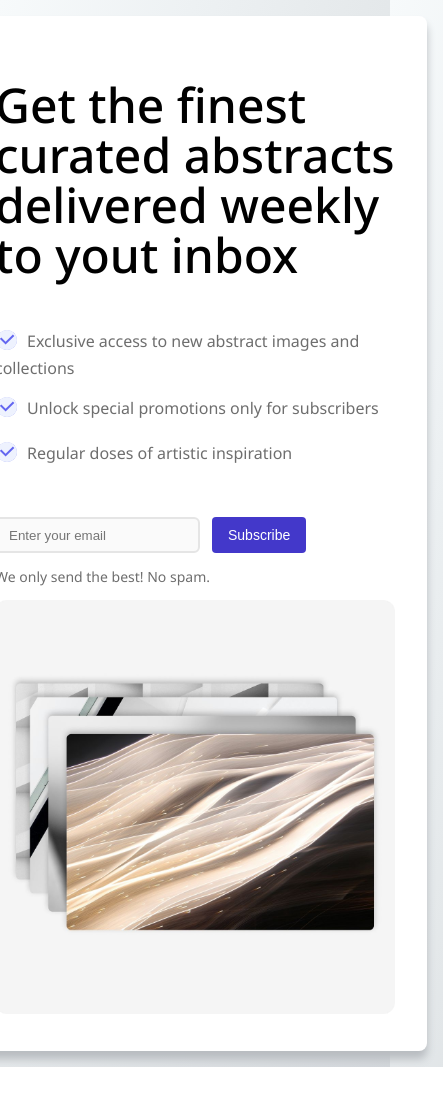
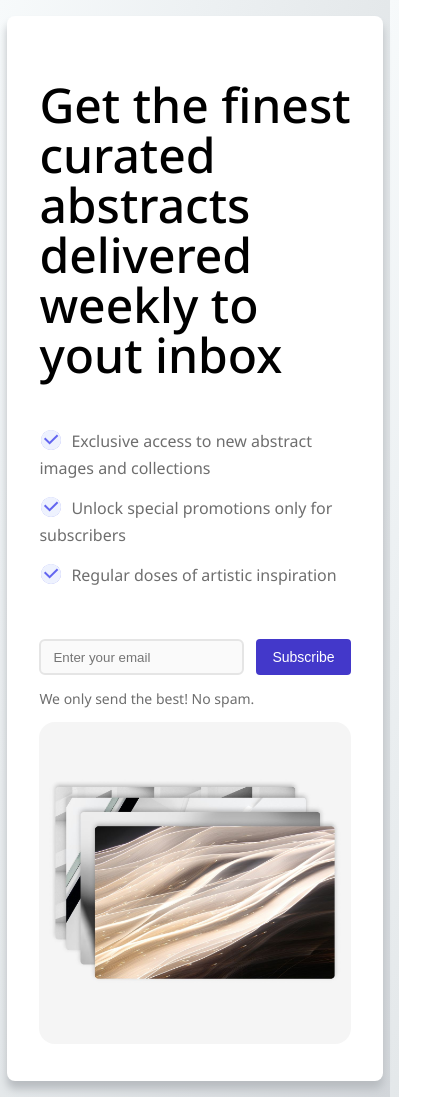
Before and after one commit to reifschneider-helen/newsletter-section, a React (Create React App) app: page / in a window 390 px wide. Shown: the whole page, 443 px wide, since content can reach past the window. Before the commit the page ends 1067 px from the top, so only its background shows below. Built offline with nearby package versions, Linux system fonts and the light colour scheme.

Commit message:
Add more styles

```diff
--- a/src/App.css
+++ b/src/App.css
@@ -97,30 +97,54 @@ button:focus {
   border-width: 0;
 }
 
-@media (max-width: 900px) {
- img {
+@media (max-width: 1120px) {
+  .App {
+    padding: 64px;
+  }
+  .left-column {
+    width: 100%;
+  }
+  .right-column {
+    margin-left: 0;
+  }
+  img {
     width: 100%;
     min-width: 400px;
     height: auto;
   }
-
   h1 {
     font-size: 52px;
   }
-
   .subscribe-form {
-    width: 70%;
+    width: 80%;
   }
-
   .right-column {
     margin-left: 64px;
   }
 }
 
-@media (max-width: 768px), (max-width: 375px) {
+@media (max-width: 950px) {
+  .App {
+    padding: 52px;
+  }
+  img {
+    width: 100%;
+    min-width: 300px;
+    height: auto;
+  }
+  h1 {
+    font-size: 50px;
+  }
+  .right-column {
+    margin-left: 32px;
+  }
+}
+
+@media (max-width: 768px) {
   .App {
     flex-direction: column;
     align-items: start;
+    padding: 32px;
   }
   .right-column {
     margin-left: 0;
@@ -128,12 +152,9 @@ button:focus {
   img {
     max-width: 100%;
     height: auto;
-  }
-}
-
-@media (max-width: 768px) {
-  .App {
-    padding: 32px;
+    width: unset;
+    min-width: unset;
+    border-radius: 16px;
   }
   h1 {
     font-size: 48px;
```
